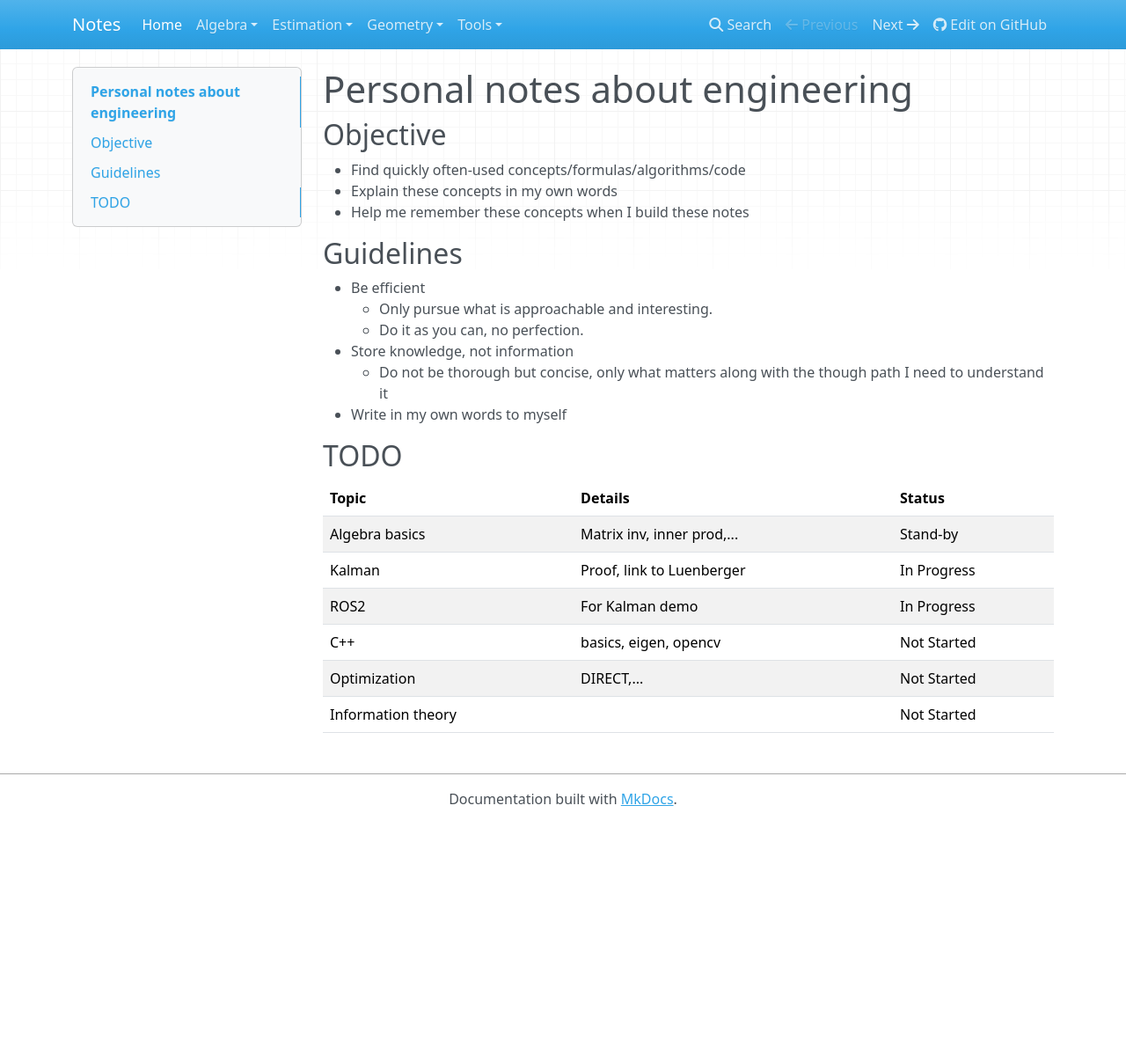
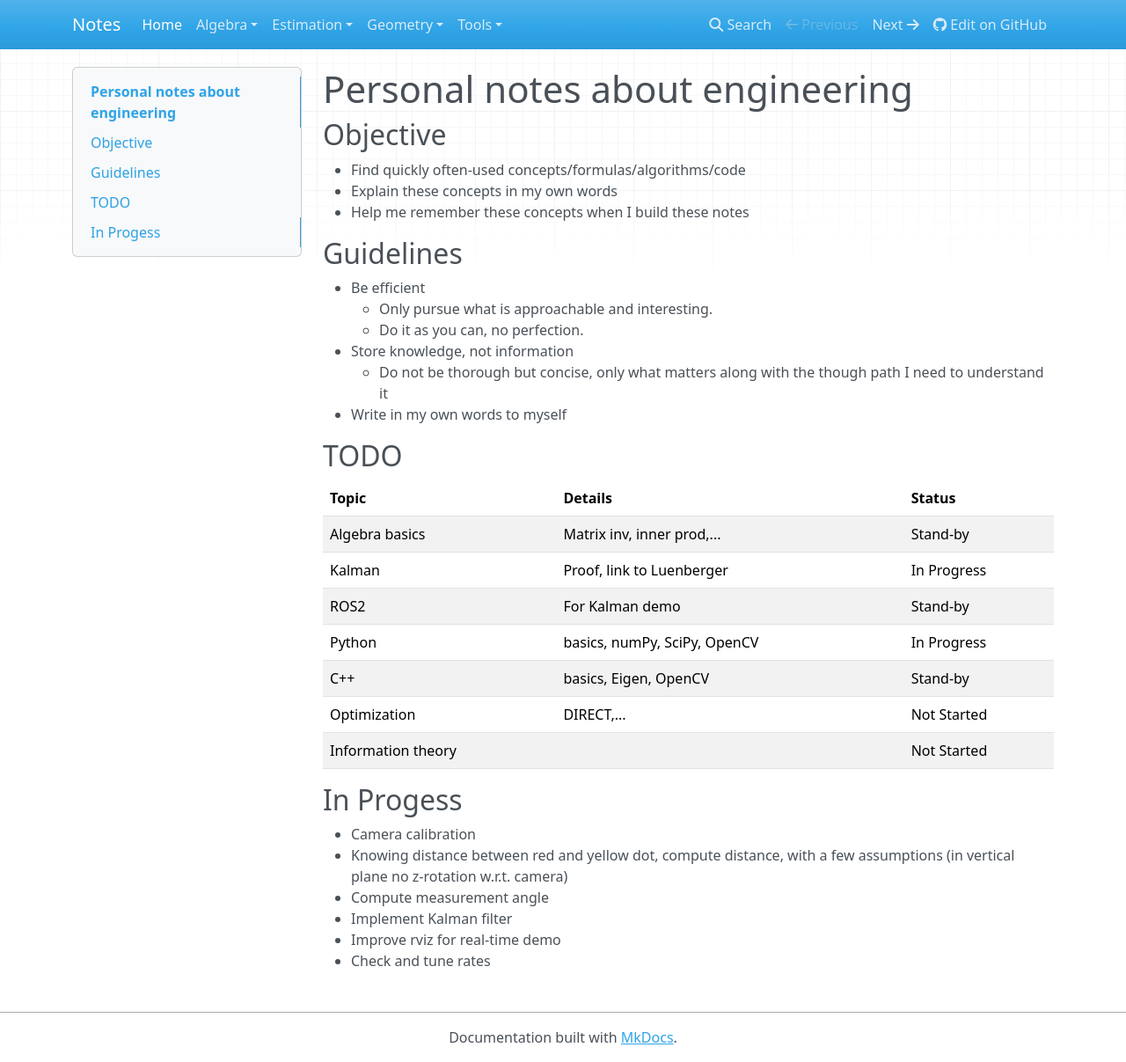
Before and after one commit to seluj01/notes, an MkDocs documentation site: the page built from docs/index.md, in a window 1280 px wide and 1207 px high. Shown: the whole window at 88% size. Built offline with MkDocs 1.6.1, drawn with Linux system fonts in a browser that asks for light colours; nearby versions of some CDN libraries.

Commit message:
Add Bayesian inference, Kalman filter notes

```diff
--- a/docs/index.md
+++ b/docs/index.md
@@ -15,11 +15,20 @@
 
 ## TODO
 
-| Topic              | Details                    | Status      |
-|--------------------|----------------------------|-------------|
-| Algebra basics     | Matrix inv, inner prod,... |  Stand-by   |
-| Kalman             | Proof, link to Luenberger  | In Progress |
-| ROS2               | For Kalman demo            | In Progress |
-| C++                | basics, eigen, opencv      | Not Started |
-| Optimization       | DIRECT,...                 | Not Started |
-| Information theory |                            | Not Started |
+| Topic              | Details                      | Status      |
+|--------------------|------------------------------|-------------|
+| Algebra basics     | Matrix inv, inner prod,...   |  Stand-by   |
+| Kalman             | Proof, link to Luenberger    | In Progress |
+| ROS2               | For Kalman demo              |  Stand-by   |
+| Python             | basics, numPy, SciPy, OpenCV | In Progress |
+| C++                | basics, Eigen, OpenCV        |  Stand-by   |
+| Optimization       | DIRECT,...                   | Not Started |
+| Information theory |                              | Not Started |
+
+## In Progess
+- Camera calibration
+- Knowing distance between red and yellow dot, compute distance, with a few assumptions (in vertical plane no z-rotation w.r.t. camera)
+- Compute measurement angle
+- Implement Kalman filter
+- Improve rviz for real-time demo
+- Check and tune rates
--- a/mkdocs.yml
+++ b/mkdocs.yml
@@ -13,6 +13,8 @@ nav:
     - linear system: Algebra/solve_linear_eq_Cramer_rule.md
   - Estimation:
     - Gaussian: Estimation/gaussian.md
+    - Bayesian inference: Estimation/Bayesian_inference.md
+    - Kalman filter: Estimation/Kalman.md
   - Geometry:
     - Geometry2D:
       - Geometry2D circle-circle intersection: Geometry2D/circle_circle_intersection.md
```
Also changed, not shown: docs/Estimation/Bayesian_inference.md (added, +104 -0 lines), docs/Estimation/Kalman.md (added, +45 -0 lines), docs/Estimation/gaussian.md (+3 -3 lines), docs/Tools/ros2_cpp.md (+13 -2 lines), docs/Tools/mkdocs.md (line endings or trailing spaces).
